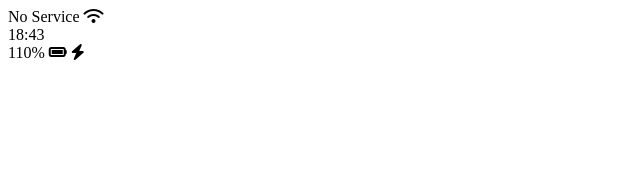
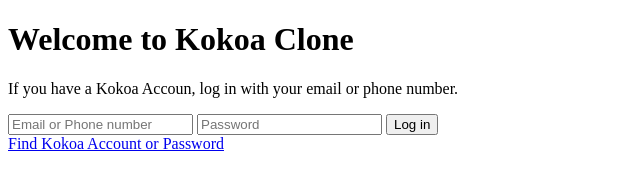
Before and after one commit to MOBesigner/kakao-clone-2020, a plain HTML site: page index.html in a window 1280 px wide. Shown: the whole page, without its empty margins (0-640 px from the left). Drawn offline with Linux system fonts and the light colour scheme.

Commit message:
Update index.html

```diff
--- a/index.html
+++ b/index.html
@@ -3,23 +3,25 @@
   <head>
     <meta charset="UTF-8" />
     <meta name="viewport" content="width=device-width, initial-scale=1.0" />
-    <title>Welcome to Kokoa Talk</title>
+    <title>Welcome to Kokoa Clone</title>
   </head>
   <body>
-    <div class="status-bar">
-      <div class="status-bar__column">
-        <span>No Service</span>
-        <i class="fas fa-wifi"></i>
-      </div>
-      <div class="status-bar__column">
-        <span>18:43</span>
-      </div>
-      <div class="status-bar__column">
-        <span>110%</span>
-        <i class="fas fa-battery-full"></i>
-        <i class="fas fa-bolt"></i>
-      </div>
-    </div>
+    <div class="status-bar"></div>
+
+    <header class="welcome-header">
+      <h1 class="welcome-header__title">Welcome to Kokoa Clone</h1>
+      <p class="welcome-header__text">
+        If you have a Kokoa Accoun, log in with your email or phone number.
+      </p>
+    </header>
+
+    <form>
+      <input tyep="text" placeholder="Email or Phone number" />
+      <input type="password" placeholder="Password" />
+      <input type="submit" value="Log in" />
+    </form>
+
+    <a href="#">Find Kokoa Account or Password</a>
 
     <script
       src="https://kit.fontawesome.com/3e61a9c57f.js"
```
